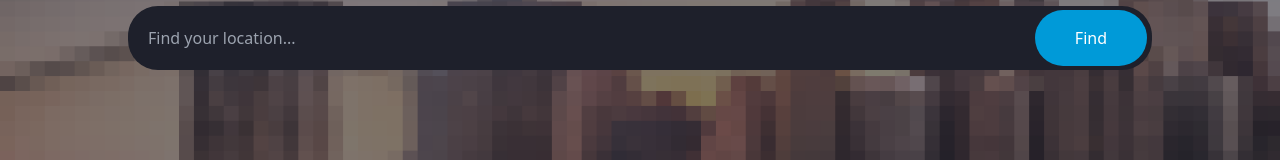
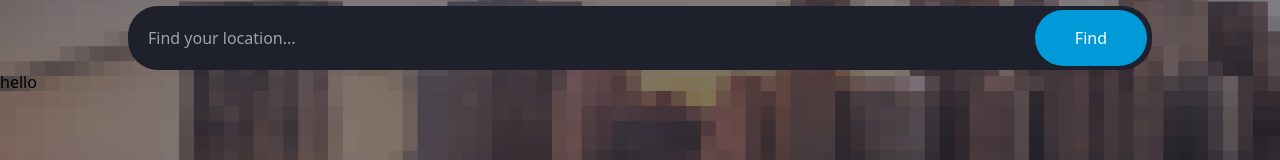
Before and after one commit to Ronald-Him/weather-app, a React (Vite) app: page / in a window 1280 px wide. Shown: the part 224-384 px from the top of the page. Built offline with nearby package versions, Linux system fonts and the light colour scheme.

Commit message:
create waether container

```diff
--- a/src/App.jsx
+++ b/src/App.jsx
@@ -2,7 +2,7 @@ import './App.css'
 import Header from './components/header'
 import Home from './pages/Home'
 import SearchBar from './components/SearchBar'
-
+import Weather from './components/Weather'
 
 function App() {
   return (
@@ -11,6 +11,7 @@ function App() {
       <Header/>
       <Home/>
       <SearchBar/>
+      <Weather/>
     </div>
 
     </>
--- /dev/null
+++ b/src/components/Weather.jsx
@@ -0,0 +1,6 @@
+function Weather(){
+    return(
+        <div className="forecast-table">hello</div>
+    )
+}
+export default Weather;
```
